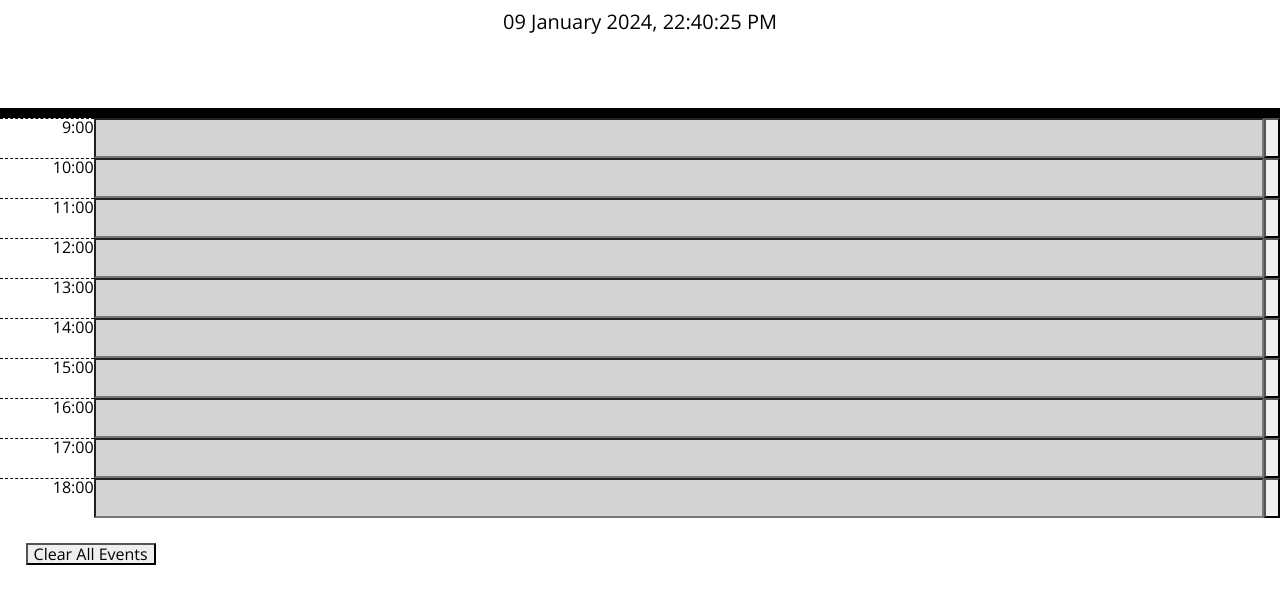
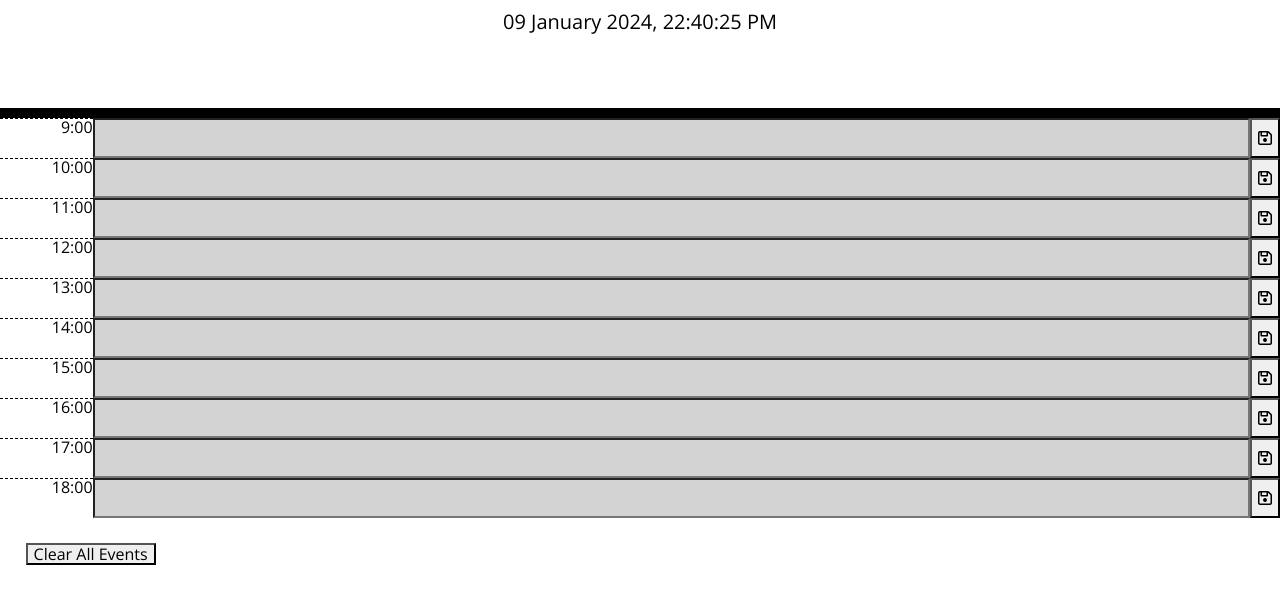
Before and after one commit to jennysiu/workDayScheduler, a plain HTML site: page index.html in a window 1280 px wide. Shown: the part 169-772 px from the top of the page. Drawn offline with nearby package versions, Linux system fonts and the light colour scheme.

Commit message:
added save icon

```diff
--- a/assets/js/script.js
+++ b/assets/js/script.js
@@ -61,7 +61,7 @@ hours.forEach(hour => {
 
   // append save button
   const saveBtn = $("<button>");
-  saveBtn.addClass("saveBtn");
+  saveBtn.addClass("saveBtn fa-regular fa-floppy-disk");
   timeBlock.append(saveBtn);
 });
 
--- a/index.html
+++ b/index.html
@@ -10,6 +10,9 @@
   <link rel="stylesheet" href="https://use.fontawesome.com/releases/v5.8.1/css/all.css"
     integrity="sha384-50oBUHEmvpQ+1lW4y57PTFmhCaXp0ML5d60M1M7uH2+nqUivzIebhndOJK28anvf" crossorigin="anonymous" />
   <link href="https://fonts.googleapis.com/css?family=Open+Sans&display=swap" rel="stylesheet" />
+  <!-- font awesome link -->
+  <script src="https://kit.fontawesome.com/27a37a28eb.js" crossorigin="anonymous"></script>
+
   <link rel="stylesheet" href="assets/css/style.css" />
   <title>Work Day Scheduler</title>
 </head>
```
